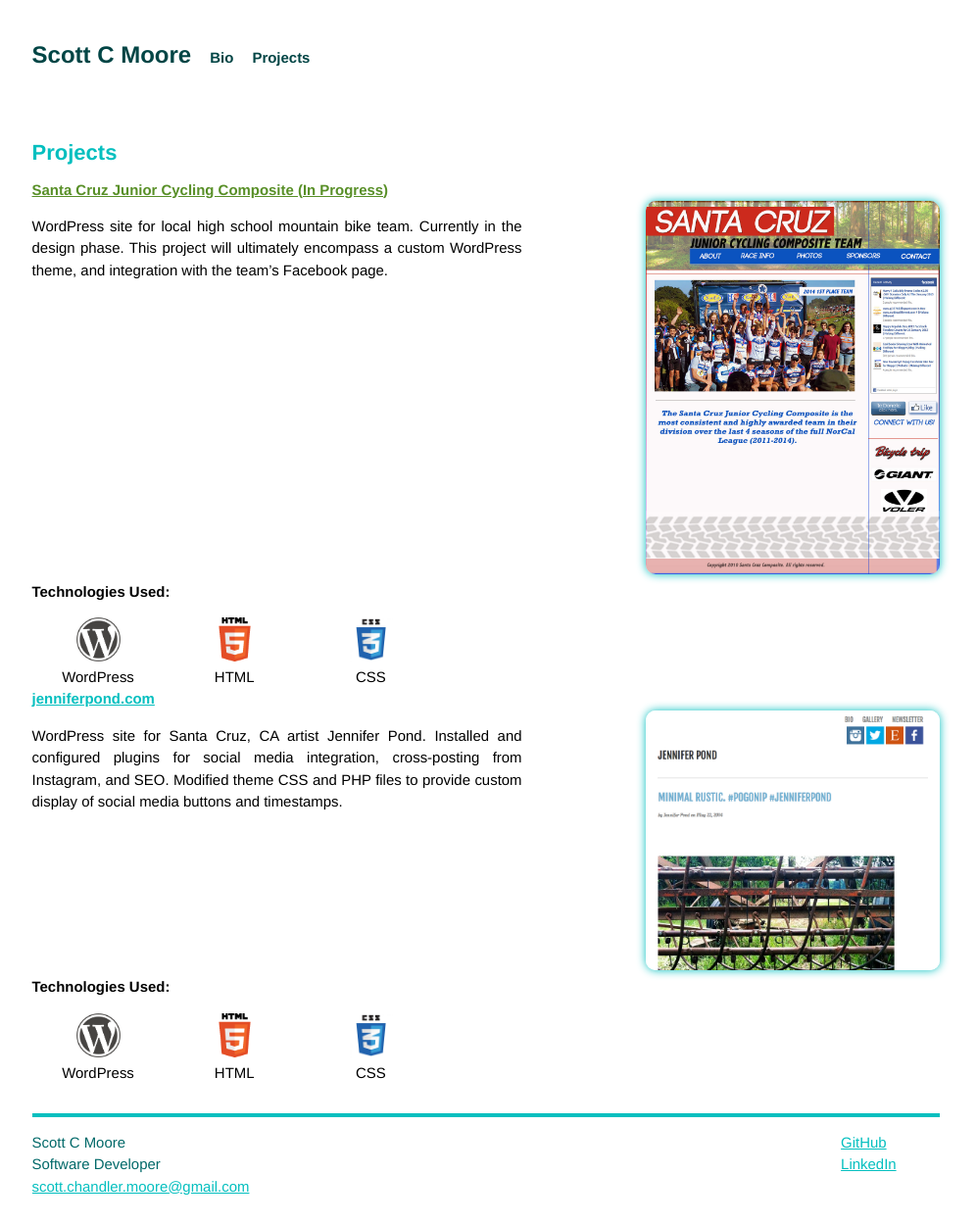
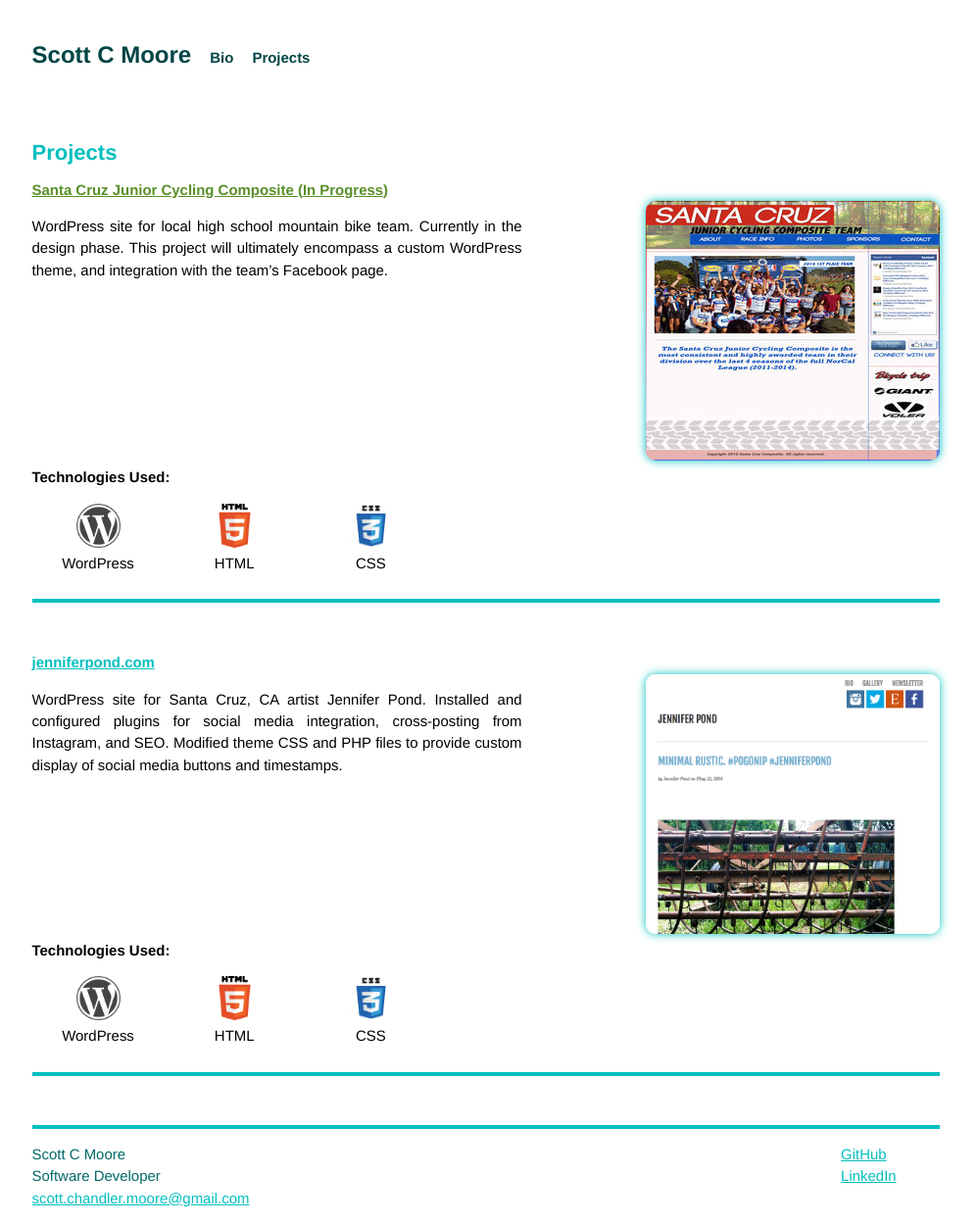
Before and after one commit to scottcmoore/scottcmoore.github.io, a Jekyll site: the page built from projects.html, in a window 1280 px wide. Shown: the whole page at 98% size, without its empty margins (144-1141 px from the left). Built offline with Jekyll 4.4.1, drawn with Linux system fonts in a browser that asks for light colours; Markdown is read by kramdown in place of the engine named in the settings.

Commit message:
Crop screenshot. Change project CSS to show a bottom border between projects.

```diff
--- a/css/main.css
+++ b/css/main.css
@@ -144,6 +144,16 @@
   width: 125px;
 }
 
+.testimonial {
+  border-bottom: 4px solid #04BFBF;
+  margin-bottom: 50px;
+  padding-bottom: 25px;
+}
+:last-of-type.testimonial {
+  border-bottom: none;
+  margin-bottom: 0px;
+  padding-bottom: 0px;
+}
 /* Media Queries */
 /* Smartphones (portrait and landscape) */
 @media only screen
```
Also changed, not shown: images/scjcc_screenshot.jpg, projects.html (line endings or trailing spaces).
